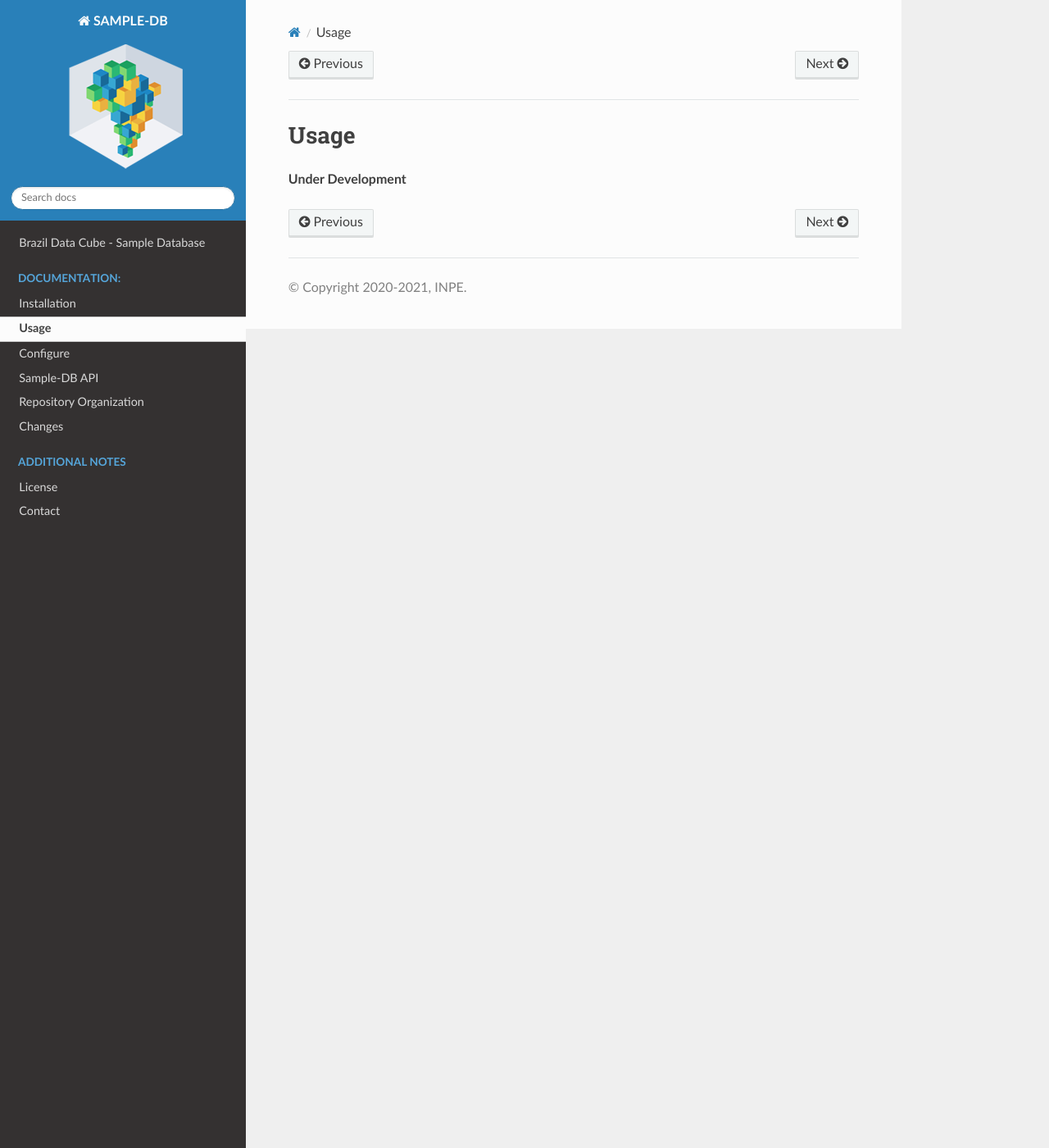
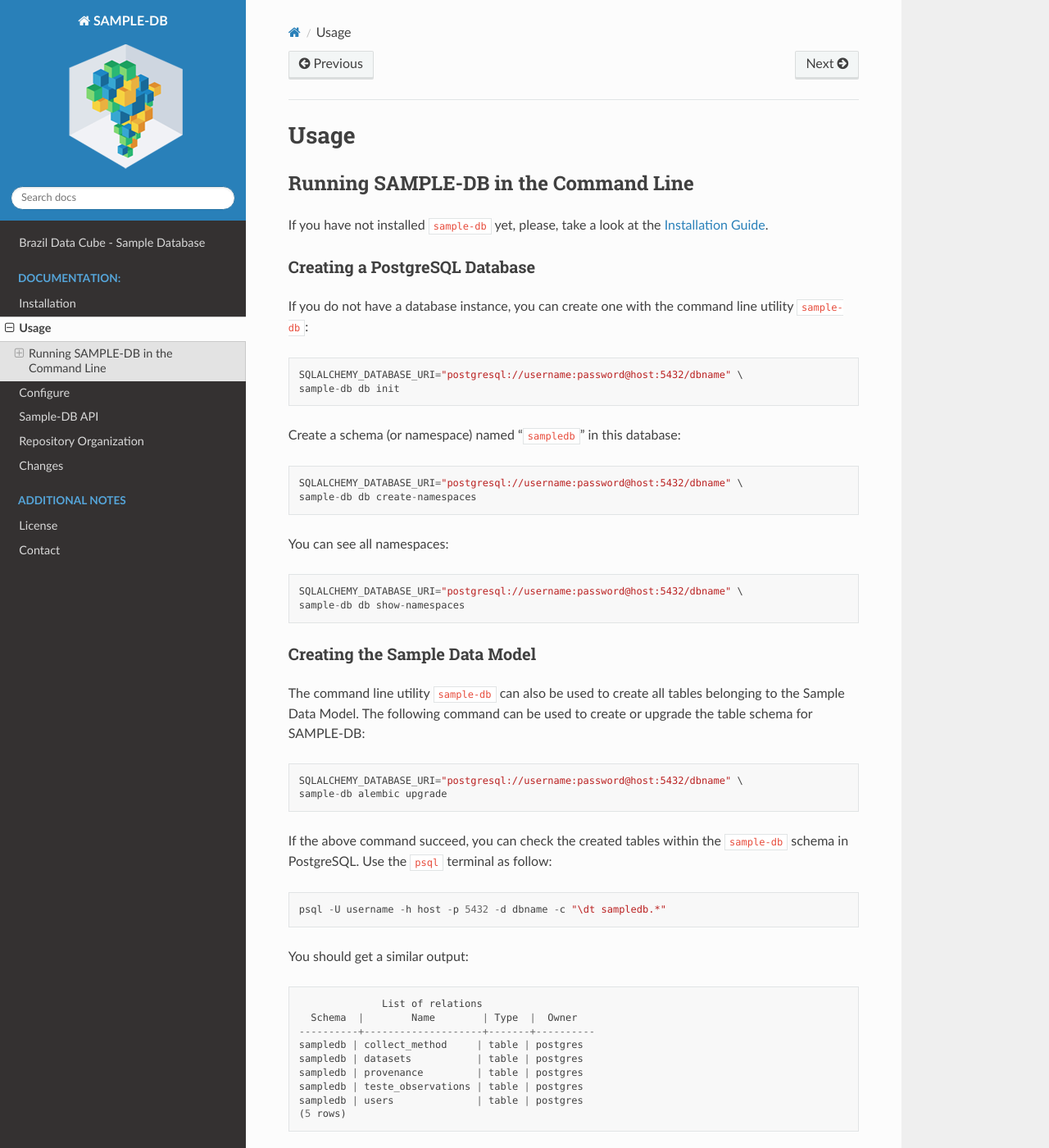
Before and after one commit to brazil-data-cube/sample-db, a Sphinx documentation site: the page built from docs/sphinx/usage.rst, in a window 1280 px wide and 1400 px high. Shown: the whole window at 82% size. Built offline with Sphinx 7.4.7 and the Read the Docs theme 2.0.0, drawn with Linux system fonts in a browser that asks for light colours; some of the changed text lies outside the part shown.

Commit message:
updating usage.rst

```diff
--- a/docs/sphinx/usage.rst
+++ b/docs/sphinx/usage.rst
@@ -8,4 +8,57 @@
 Usage
 =====
 
-**Under Development**
+Running SAMPLE-DB in the Command Line
+-------------------------------------
+
+
+If you have not installed ``sample-db`` yet, please, take a look at the :ref:`Installation Guide <Installation>`.
+
+Creating a PostgreSQL Database
+++++++++++++++++++++++++++++++
+
+If you do not have a database instance, you can create one with the command line utility ``sample-db``::
+
+    SQLALCHEMY_DATABASE_URI="postgresql://username:password@host:5432/dbname" \
+    sample-db db init
+
+Create a schema (or namespace) named "``sampledb``" in this database::
+
+    SQLALCHEMY_DATABASE_URI="postgresql://username:password@host:5432/dbname" \
+    sample-db db create-namespaces
+
+You can see all namespaces::
+
+    SQLALCHEMY_DATABASE_URI="postgresql://username:password@host:5432/dbname" \
+    sample-db db show-namespaces
+
+Creating the Sample Data Model
+++++++++++++++++++++++++++++++
+
+The command line utility ``sample-db`` can also be used to create all tables belonging to the Sample Data Model. The following command can be used to create or upgrade the table schema for SAMPLE-DB::
+
+    SQLALCHEMY_DATABASE_URI="postgresql://username:password@host:5432/dbname" \
+    sample-db alembic upgrade
+
+If the above command succeed, you can check the created tables within the ``sample-db`` schema in PostgreSQL. Use the ``psql`` terminal as follow::
+
+    psql -U username -h host -p 5432 -d dbname -c "\dt sampledb.*"
+
+
+You should get a similar output::
+
+                  List of relations
+      Schema  |        Name        | Type  |  Owner
+    ----------+--------------------+-------+----------
+    sampledb | collect_method     | table | postgres
+    sampledb | datasets           | table | postgres
+    sampledb | provenance         | table | postgres
+    sampledb | teste_observations | table | postgres
+    sampledb | users              | table | postgres
+    (5 rows)
+
+.. note::
+
+    For more information on ``sample-db`` commands, please, type in the command line::
+
+        sample-db  --help
```
